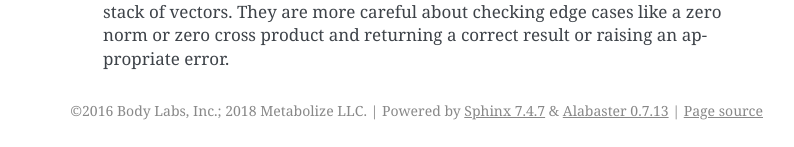
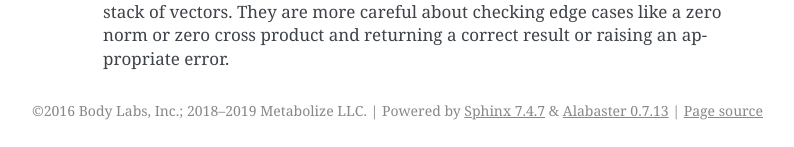
Before and after one commit to lace/vg, a Sphinx documentation site: the page built from doc/index.md, in a window 1280 px wide. Shown: the part 1876-2023 px from the top of the page, without its empty margins (347-1141 px from the left). Built offline with Sphinx 7.4.7, drawn with Linux system fonts in a browser that asks for light colours.

Commit message:
Bump copyright year

```diff
--- a/doc/conf.py
+++ b/doc/conf.py
@@ -20,7 +20,7 @@ sys.path.insert(0, os.path.abspath(".."))
 # -- Project information -----------------------------------------------------
 
 project = "vg"
-copyright = "2016 Body Labs, Inc.; 2018 Metabolize LLC"
+copyright = "2016 Body Labs, Inc.; 2018–2019 Metabolize LLC"
 author = "Body Labs, Metabolize, and other contributors"
 
 # The short X.Y version
```
Also changed, not shown: 1 other file.
